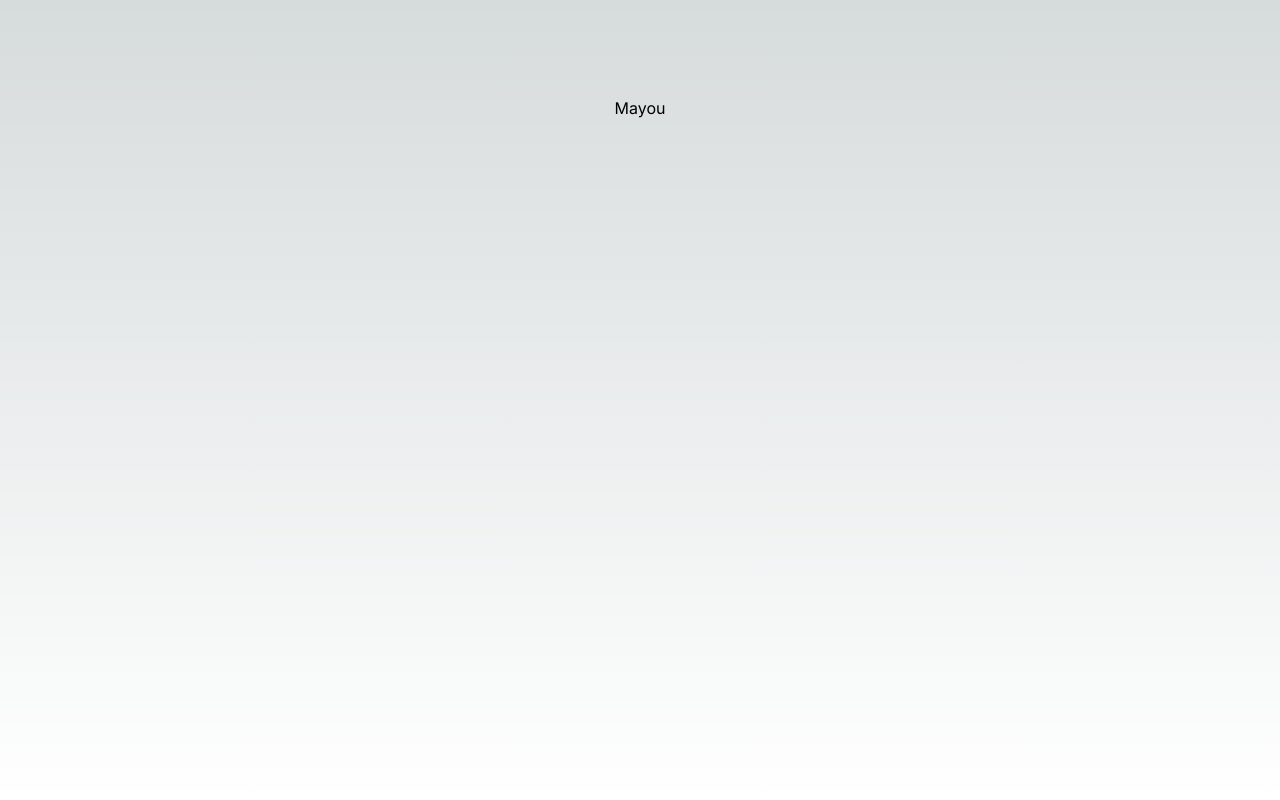
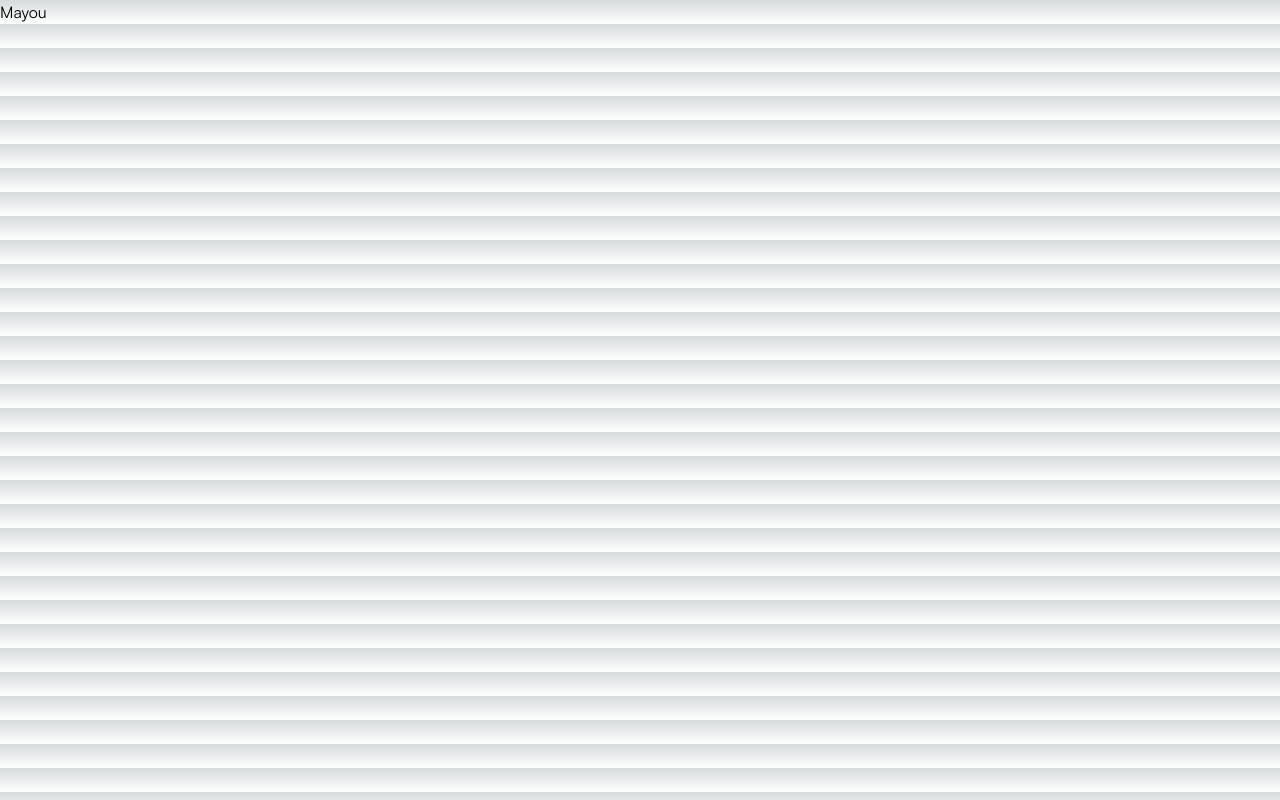
Before and after one commit to pi-xlz/mayou, a Next.js app: page / in a window 1280 px wide. Built offline with nearby package versions, Linux system fonts and the light colour scheme.

Commit message:
chore: add colors and fonts

```diff
--- a/app/layout.tsx
+++ b/app/layout.tsx
@@ -1,13 +1,25 @@
 import type { Metadata } from "next";
-import { Inter } from "next/font/google";
+import { Inter, Satisfy } from "next/font/google";
+import localfont from "next/font/local";
 import "./globals.css";
 
-const inter = Inter({ subsets: ["latin"] });
+const satisfy = Satisfy({
+  weight: "400",
+  subsets: ["latin"],
+  variable: "--font-satisfy",
+});
+const satoshi = localfont({
+  src: "./fonts/Satoshi-Variable.ttf",
+  display: "swap",
+  variable: "--font-satoshi",
+});
 
 export const metadata: Metadata = {
   title: "Create Next App",
   description: "Generated by create next app",
 };
+
+// Satoshi: ["400", "500", "700"]
 
 export default function RootLayout({
   children,
@@ -16,7 +28,9 @@ export default function RootLayout({
 }>) {
   return (
     <html lang="en">
-      <body className={inter.className}>{children}</body>
+      <body className={`${satoshi.variable} ${satisfy.variable}`}>
+        {children}
+      </body>
     </html>
   );
 }
--- a/app/page.tsx
+++ b/app/page.tsx
@@ -1,6 +1,6 @@
 export default function Home() {
   return (
-    <main className="flex min-h-screen flex-col items-center justify-between p-24">
+    <main className="font-sans">
       <h1>Mayou</h1>
     </main>
   );
--- a/tailwind.config.ts
+++ b/tailwind.config.ts
@@ -7,13 +7,25 @@ const config: Config = {
     "./app/**/*.{js,ts,jsx,tsx,mdx}",
   ],
   theme: {
-    extend: {
-      backgroundImage: {
-        "gradient-radial": "radial-gradient(var(--tw-gradient-stops))",
-        "gradient-conic":
-          "conic-gradient(from 180deg at 50% 50%, var(--tw-gradient-stops))",
-      },
+    colors: {
+      base: "rgba(20, 20, 20, 1)",
+      "clr-prmry": "rgba(245, 245, 245, 1)",
+      "clr-scndry": "rgba(156, 156, 156, 1)",
+      "clr-accent-100": "rgba(37, 37, 37, 1)",
+      "clr-accent-200": "rgba(22, 22, 22, 1)",
+      "clr-accent-300": "rgba(21, 21, 21, 0.98)",
+      "clr-accent-400": "rgba(13, 13, 13, 1)",
     },
+    fontSize: {
+      xs: "0.625",
+      base: ".875rem",
+      xl: "4rem",
+    },
+    fontFamily: {
+      sans: ["var(--font-satoshi)"],
+      cursive: ["var(--font-satisfy)"],
+    },
+    extend: {},
   },
   plugins: [],
 };
```
Also changed, not shown: app/fonts/Satoshi-Variable.ttf (added).
